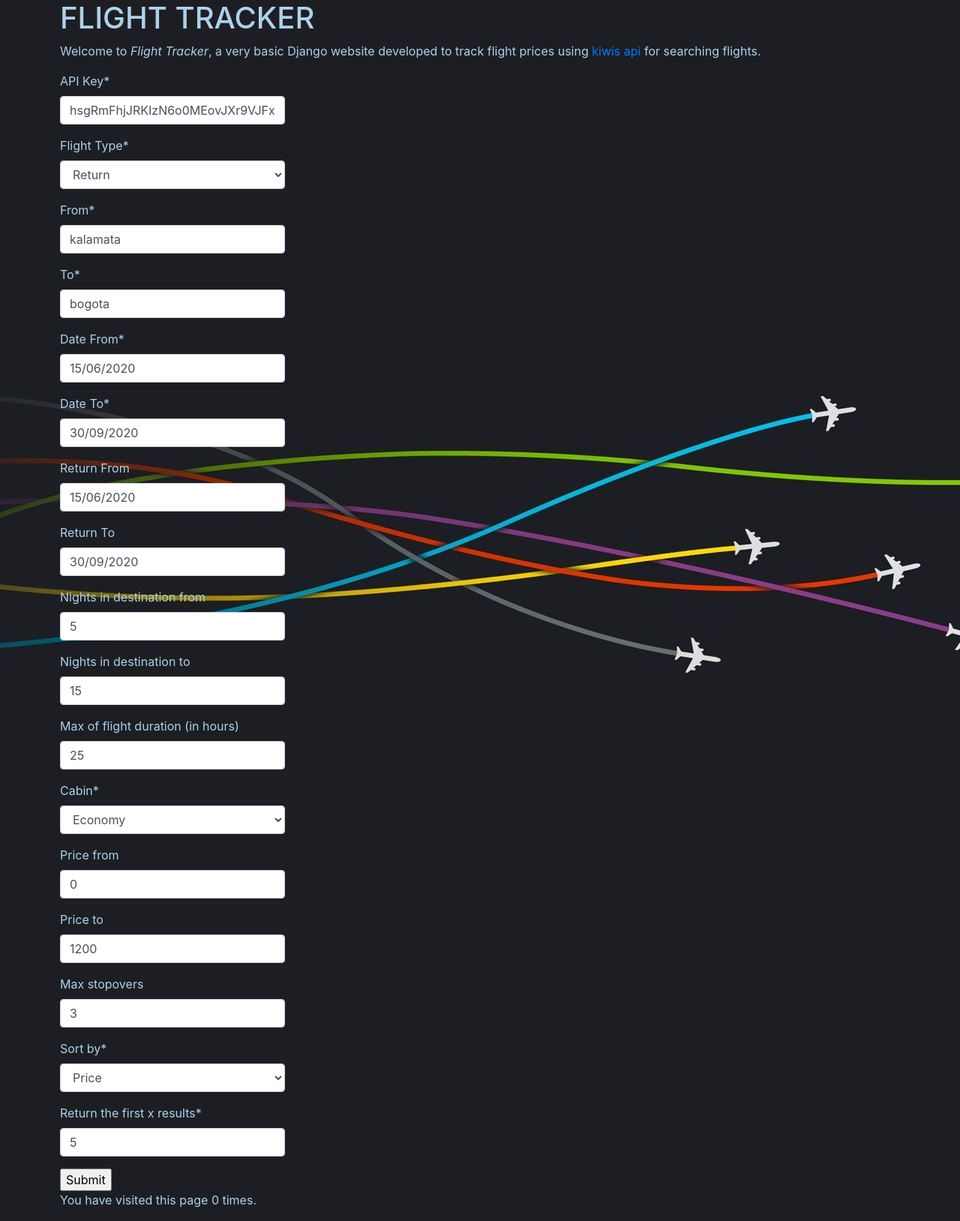
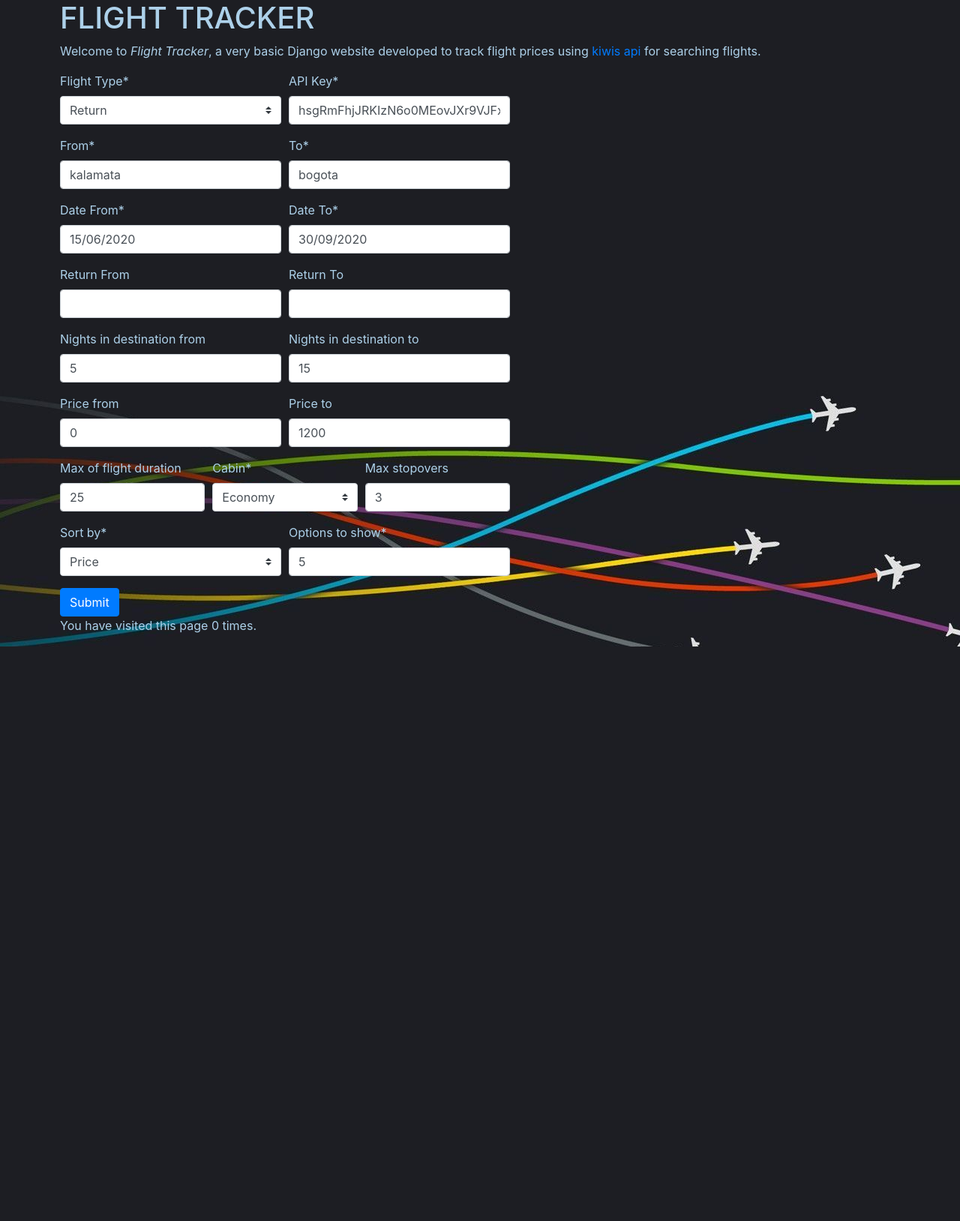
Before and after one commit to yanismathiopoulos/django_flight_tracker, a Django app: page /home/ in a window 1280 px wide. Shown: the whole page at 75% size. After the commit the page ends 862 px from the top, so only its background shows below. Run offline with Django 3.2, Linux system fonts and the light colour scheme; some libraries are stand-ins or nearby versions.

Commit message:
crispy form layout added

```diff
--- a/django_flight_tracker/settings.py
+++ b/django_flight_tracker/settings.py
@@ -20,10 +20,12 @@
 # See https://docs.djangoproject.com/en/2.2/howto/deployment/checklist/
 
 # SECURITY WARNING: keep the secret key used in production secret!
-SECRET_KEY = 'm$)x82s=m+c034-k&mr05^5)#k2-c9a&7-__nv^f5gf)z^2x#j'
+with open('./etc/secret_key.txt') as f:
+    SECRET_KEY = f.read().strip()
 
 # SECURITY WARNING: don't run with debug turned on in production!
-DEBUG = True
+# DEBUG = True
+DEBUG = os.environ.get('DJANGO_DEBUG', '') != 'False'  # export DJANGO_DEBUG=False
 
 ALLOWED_HOSTS = ['127.0.0.1']
 
--- a/home/forms.py
+++ b/home/forms.py
@@ -6,7 +6,7 @@
 from .widgets import BootstrapDateTimePickerInput, XDSoftDateTimePickerInput
 from bootstrap_datepicker_plus import DatePickerInput
 from crispy_forms.helper import FormHelper
-from crispy_forms.layout import Layout, Fieldset, ButtonHolder, Submit, Div
+from crispy_forms.layout import Layout, Fieldset, ButtonHolder, Submit, Div, Row, Column
 from django.urls import reverse
 
 datepicker_widget = DatePickerInput(
@@ -16,22 +16,10 @@
              'showTodayButton': True})
 
 
-class RoundTripForm(forms.Form):
+class FlightSearchInputForm(forms.Form):
     """Form for a user to give inputs for a round trip."""
 
-    # TODO validate inputs (add error handling for wrong inputs)
-    # TODO drop down menus etc
-
-    def __init__(self, *args, **kwargs):
-        super(RoundTripForm, self).__init__(*args, **kwargs)
-        self.helper = FormHelper()
-        self.helper.form_id = 'id-personal-data-form'
-        self.helper.form_method = 'post'
-        self.helper.form_action = reverse('index')
-        self.helper.add_input(Submit('submit', 'Submit'))
-
     apikey = forms.CharField(label='API Key', initial='hsgRmFhjJRKIzN6o0MEovJXr9VJFxQQh')
-    # flight_type = forms.CharField(label='Flight Type', initial='round', required=False)
     flight_type = forms.ChoiceField(label='Flight Type',
                                     initial='round',
                                     choices=(('round', 'Return'),
@@ -47,19 +35,20 @@
                                   input_formats=['%d/%m/%Y'],
                                   widget=datepicker_widget)
     return_from = forms.DateTimeField(label='Return From',
-                                      initial='15/06/2020',
+                                      # initial='15/06/2020',
                                       input_formats=['%d/%m/%Y'],
                                       widget=datepicker_widget,
                                       required=False)
     return_to = forms.DateTimeField(label='Return To',
                                     # initial=datetime.date.today,
-                                    initial='30/09/2020',
+                                    # initial='30/09/2020',
                                     input_formats=['%d/%m/%Y'],
                                     widget=datepicker_widget,
                                     required=False)
     nights_in_dst_from = forms.IntegerField(label='Nights in destination from', initial=5, min_value=0, required=False)
     nights_in_dst_to = forms.IntegerField(label='Nights in destination to', initial=15, min_value=0, required=False)
-    max_fly_duration = forms.IntegerField(label='Max of flight duration (in hours)', initial=25, min_value=0, required=False)
+    max_fly_duration = forms.IntegerField(label='Max of flight duration', initial=25, min_value=0,
+                                          required=False)
     selected_cabins = forms.ChoiceField(label='Cabin', initial='M',
                                         choices=(('M', 'Economy'),
                                                  ('W', 'Economy Premium'),
@@ -79,7 +68,61 @@
                                       ('quality', 'Quality'),
                                       ('date', 'Date')))
     # asc = 1
-    num_results = forms.IntegerField(label='Return the first x results', initial=5, min_value=0, required=True)
+    num_results = forms.IntegerField(label='Options to show', initial=5, min_value=0, required=True)
+
+    def __init__(self, *args, **kwargs):
+        super(FlightSearchInputForm, self).__init__(*args, **kwargs)
+        self.helper = FormHelper()
+        # self.helper.form_id = 'flight_search_input_form'
+        self.helper.form_class = 'flight_search_input_form'
+        # self.helper.form_method = 'post'
+        # self.helper.form_action = reverse('index')
+        # self.helper.add_input(Submit('submit', 'Submit'))
+        self.helper.layout = Layout(
+            Row(
+                Column('flight_type', css_class='form-group col-md-6 mb-0'),
+                Column('apikey', css_class='form-group col-md-6 mb-0'),
+                css_class='form-row'
+            ),
+            Row(
+                Column('fly_from', css_class='form-group col-md-6 mb-0'),
+                Column('fly_to', css_class='form-group col-md-6 mb-0'),
+                css_class='form-row'
+            ),
+            Row(
+                Column('date_from', css_class='form-group col-md-6 mb-0'),
+                Column('date_to', css_class='form-group col-md-6 mb-0'),
+                css_class='form-row'
+            ),
+            Row(
+                Column('return_from', css_class='form-group col-md-6 mb-0'),
+                Column('return_to', css_class='form-group col-md-6 mb-0'),
+                css_class='form-row'
+            ),
+            Row(
+                'Nights in destination',
+                Column('nights_in_dst_from', css_class='form-group col-md-6 mb-0'),
+                Column('nights_in_dst_to', css_class='form-group col-md-6 mb-0'),
+                css_class='form-row'
+            ),
+            Row(
+                Column('price_from', css_class='form-group col-md-6 mb-0'),
+                Column('price_to', css_class='form-group col-md-6 mb-0'),
+                css_class='form-row'
+            ),
+            Row(
+                Column('max_fly_duration', css_class='form-group col-md-4 mb-0'),
+                Column('selected_cabins', css_class='form-group col-md-4 mb-0'),
+                Column('max_stopovers', css_class='form-group col-md-4 mb-0'),
+                css_class='form-row'
+            ),
+            Row(
+                Column('sort', css_class='form-group col-md-6 mb-0'),
+                Column('num_results', css_class='form-group col-md-6 mb-0'),
+                css_class='form-row'
+            ),
+            Submit('submit', 'Submit')
+        )
 
     def clean(self):
         # data = self.cleaned_data
--- a/home/static/css/styles.css
+++ b/home/static/css/styles.css
@@ -11,9 +11,8 @@
 /*}*/
 
 
-.home_input_form {
-    width: 300px;
-    /*padding-right: 1200px;*/
+.flight_search_input_form {
+    width: 600px;
     /*color: #2c376d;*/
 }
 
--- a/home/templates/index.html
+++ b/home/templates/index.html
@@ -22,14 +22,15 @@
 
     {% load crispy_forms_tags %}
 
-    <div class="home_input_form">
-        <form method="post">
-            {% csrf_token %}
-            {{ form|crispy }}
-            <input type="submit" value="Submit">
-        </form>
-    </div>
+    {#    <div class="flight_search_input_form">#}
+    {#        <form method="post">#}
+    {#            {% csrf_token %}#}
+    {#            {{ form|crispy }}#}
+    {#            <input type="submit" value="Submit">#}
+    {#        </form>#}
+    {#    </div>#}
 
+    {% crispy form %}
 
     <p>You have visited this page {{ num_visits }} times.</p>
 
--- a/home/views.py
+++ b/home/views.py
@@ -3,7 +3,7 @@
 from django.http import HttpResponse
 from django.views.generic.edit import CreateView, UpdateView, DeleteView
 from django.urls import reverse_lazy, reverse
-from .forms import RoundTripForm
+from .forms import FlightSearchInputForm
 from django_flight_tracker.flightsearch import *
 
 
@@ -11,7 +11,7 @@
     """View function for home page of site."""
 
     if request.method == 'POST':
-        form = RoundTripForm(request.POST)
+        form = FlightSearchInputForm(request.POST)
 
         if form.is_valid():
 
@@ -46,7 +46,7 @@
             return r
 
     else:
-        form = RoundTripForm()
+        form = FlightSearchInputForm()
 
     # Number of visits to this view, as counted in the session variable.
     num_visits = request.session.get('num_visits', 0)
```
Also changed, not shown: 1 other file. Lines whose indentation alone changed are shown as unchanged.
